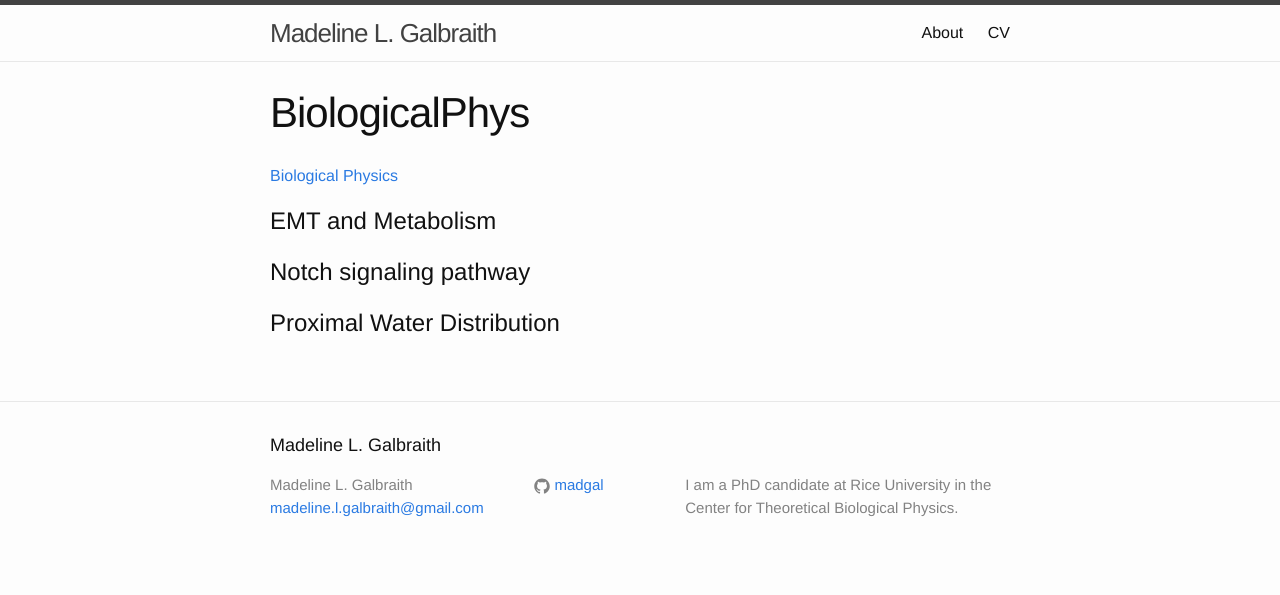
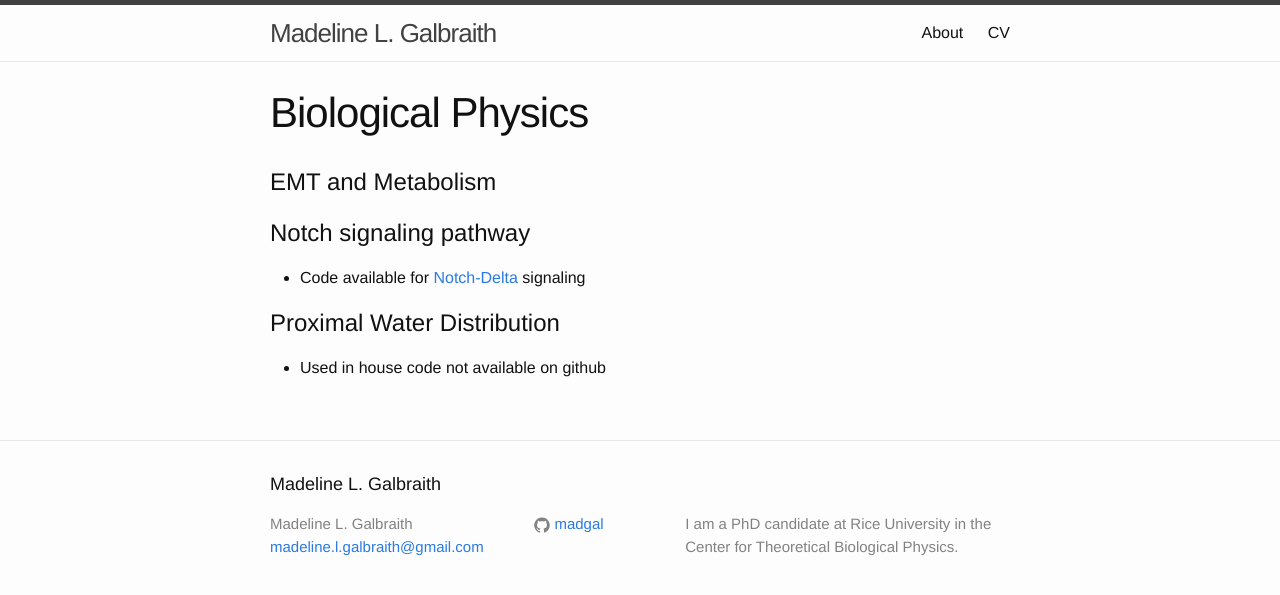
Before and after one commit to madgal/madgal.github.io, a Jekyll site: the page built from _posts/2022-04-04-biological_physics.md, in a window 1280 px wide. Shown: the top 595 px of the page. Built offline with Jekyll 4.4.1, drawn with Linux system fonts in a browser that asks for light colours.

Commit message:
Update 2022-04-04-biological_physics.md

```diff
--- a/_posts/2022-04-04-biological_physics.md
+++ b/_posts/2022-04-04-biological_physics.md
@@ -1,15 +1,17 @@
 ---
 layout: page
-title: BiologicalPhys
+title: Biological Physics
 permalink: /posts/
 ---
 
 
-[Biological Physics]({% post_url 2022-04-04-biological_physics %})
+<!--[Biological Physics]({% post_url 2022-04-04-biological_physics %})-->
 
 
 # EMT and Metabolism
 
 # Notch signaling pathway
++ Code available for <a href="https://github.com/madgal/Stochastic-Notch-Patterns">Notch-Delta</a> signaling
 
 # Proximal Water Distribution
++ Used in house code not available on github
```
